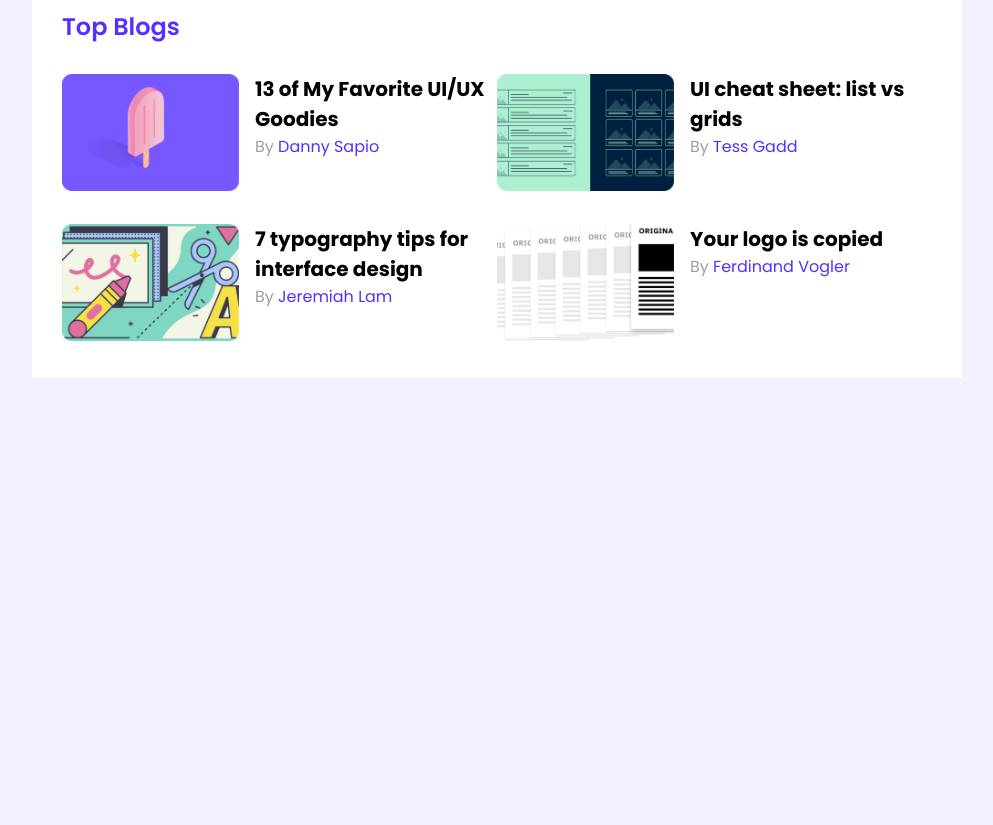
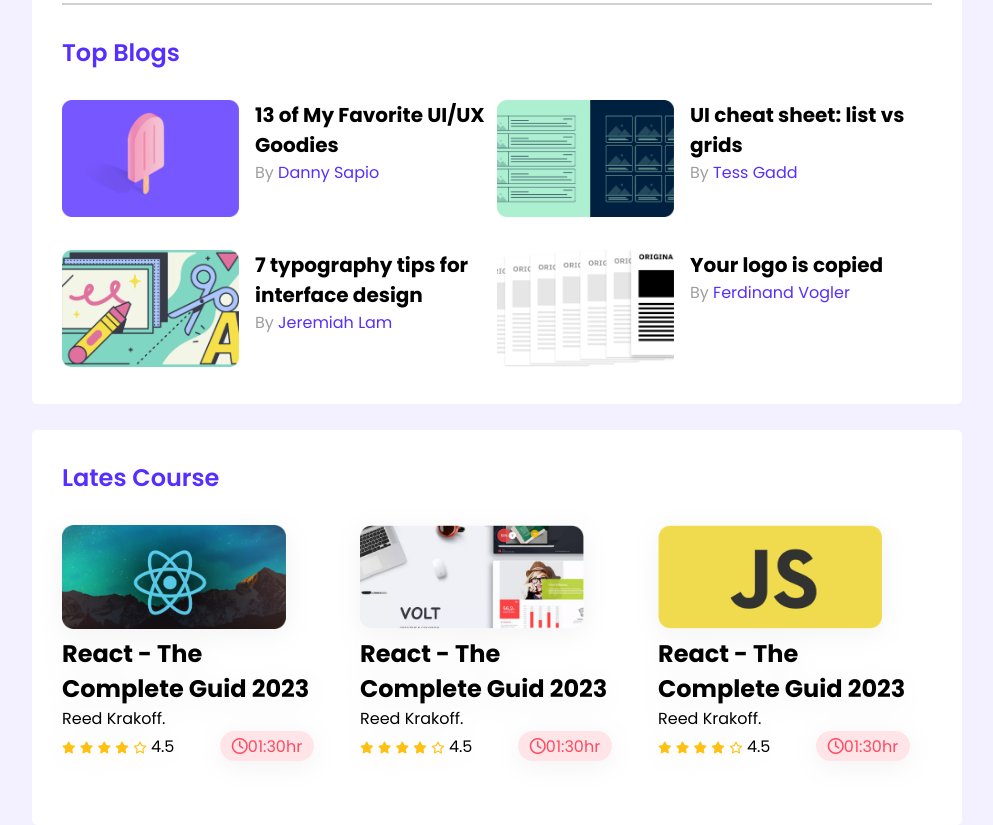
Before and after one commit to rakibul-islam-hasib/leader-board, a plain HTML site: page index.html in a window 1280 px wide. Shown: the part 290-1115 px from the top of the page, without its empty margins (143-1136 px from the left). Before the commit the page ends 800 px from the top, so only its background shows below. Drawn offline with Linux system fonts and the light colour scheme.

Commit message:
min devices

```diff
--- a/css/style.css
+++ b/css/style.css
@@ -8,7 +8,8 @@
 
 main {
     display: flex;
-    justify-content: center;
+    flex-direction: column;
+    align-items: center;
 }
 
 body {
@@ -19,6 +20,8 @@ body {
     width: 870px;
     background-color: #fff;
     padding: 30px;
+    margin-top: 26px;
+    border-radius: 5px;
 
 }
 
@@ -91,3 +94,71 @@ hr {
     color: #562EFF;
     font-size: 16px;
 }
+
+/* --------------------------Courses Style Seet------------------------- */
+.courses
+{
+    display: grid;
+    grid-template-columns: repeat(3,1fr);
+    grid-column-gap: 24px;
+}
+.course
+{
+    width: 252px;
+    height: 270px;
+    display: flex;
+    flex-direction: column;
+    filter: drop-shadow(0px 5.34229px 13.3557px rgba(0, 0, 0, 0.05));
+}
+.course-banner img {
+    width: 224px;
+    height: 104px;
+}
+
+.course_detail {
+    display: flex;
+    align-items: center;
+    justify-content: space-between;
+}
+.course-duration
+{
+    width: 94px;
+    height: 30px;
+    background-color:  #FFE4E8;
+    border-radius: 14.6913px;
+    display: flex;
+    justify-content: center;
+    align-items: center;
+    color: #FF4A60;
+}
+.fa-star {
+    font-size: 12px;
+}
+
+.fa-star.filled {
+    color: #FFC014;
+}
+
+/* ----------------------Medea Qures------------------ */
+@media only screen and (max-width:688px) {
+    .container
+    {
+        width: 100%;
+    }
+    .players,.blogs,.courses
+    {
+        grid-template-columns: repeat(1,1fr);
+        justify-items: center;
+    }
+    .player,.blog
+    {
+        flex-direction: column;
+        align-items: center;
+    }
+
+}
+
+/* -----------Tablet and other devices-------------- */
+@media only screen and (min-width:689px) and (max-width:992px) {
+
+}
--- a/index.html
+++ b/index.html
@@ -6,6 +6,7 @@
     <meta http-equiv="X-UA-Compatible" content="IE=edge">
     <meta name="viewport" content="width=device-width, initial-scale=1.0">
     <link rel="stylesheet" href="css/style.css">
+    <link rel="stylesheet" href="https://cdnjs.cloudflare.com/ajax/libs/font-awesome/6.2.1/css/all.min.css" />
     <title>Leader Board</title>
 </head>
 
@@ -94,7 +95,82 @@
                 </div>
             </div>
         </section>
-        <!-- ----------------Letest Course------------------------- -->
+        <!------------------Letest Course--------------------------->
+        <section class="container">
+            <h2 class="section_title">Lates Course</h2>
+            <div class="courses">
+                <div class="course">
+                    <div class="course-banner">
+                        <img src="img/courses/course-1.png" alt="">
+                    </div>
+                    <div class="course-info">
+                        <h2 class="course-title">React - The Complete Guid 2023</h2>
+                        <p class="course-author">Reed Krakoff.</p>
+                        <div class="course_detail">
+                            <div>
+                                <i class="fa-solid fa-star filled"></i>
+                                <i class="fa-solid fa-star filled"></i>
+                                <i class="fa-solid fa-star filled"></i>
+                                <i class="fa-solid fa-star filled"></i>
+                                <i class="fa-regular fa-star filled"></i>
+                                <span>4.5</span>
+                            </div>
+                            <div class="course-duration">
+                                <i class="fa-regular fa-clock"></i>
+                                01:30hr
+                            </div>
+                        </div>
+                    </div>
+                </div>
+                <div class="course">
+                    <div class="course-banner">
+                        <img src="img/courses/course-2.png" alt="">
+                    </div>
+                    <div class="course-info">
+                        <h2 class="course-title">React - The Complete Guid 2023</h2>
+                        <p class="course-author">Reed Krakoff.</p>
+                        <div class="course_detail">
+                            <div>
+                                <i class="fa-solid fa-star filled"></i>
+                                <i class="fa-solid fa-star filled"></i>
+                                <i class="fa-solid fa-star filled"></i>
+                                <i class="fa-solid fa-star filled"></i>
+                                <i class="fa-regular fa-star filled"></i>
+                                <span>4.5</span>
+                            </div>
+                            <div class="course-duration">
+                                <i class="fa-regular fa-clock"></i>
+                                01:30hr
+                            </div>
+                        </div>
+                    </div>
+                </div>
+                <div class="course">
+                    <div class="course-banner">
+                        <img src="img/courses/course-3.png" alt="">
+                    </div>
+                    <div class="course-info">
+                        <h2 class="course-title">React - The Complete Guid 2023</h2>
+                        <p class="course-author">Reed Krakoff.</p>
+                        <div class="course_detail">
+                            <div>
+                                <i class="fa-solid fa-star filled"></i>
+                                <i class="fa-solid fa-star filled"></i>
+                                <i class="fa-solid fa-star filled"></i>
+                                <i class="fa-solid fa-star filled"></i>
+                                <i class="fa-regular fa-star filled"></i>
+                                <span>4.5</span>
+                            </div>
+                            <div class="course-duration">
+                                <i class="fa-regular fa-clock"></i>
+                                01:30hr
+                            </div>
+                        </div>
+                    </div>
+                </div>
+            </div>
+        </section>
+
     </main>
     <!-- main end -->
 </body>
```
